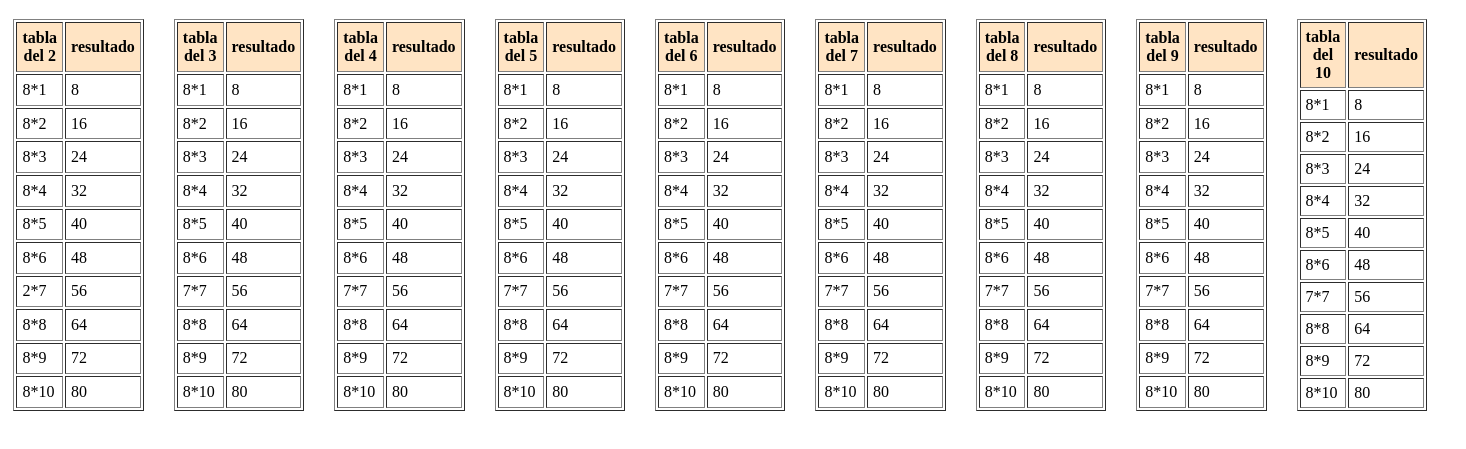
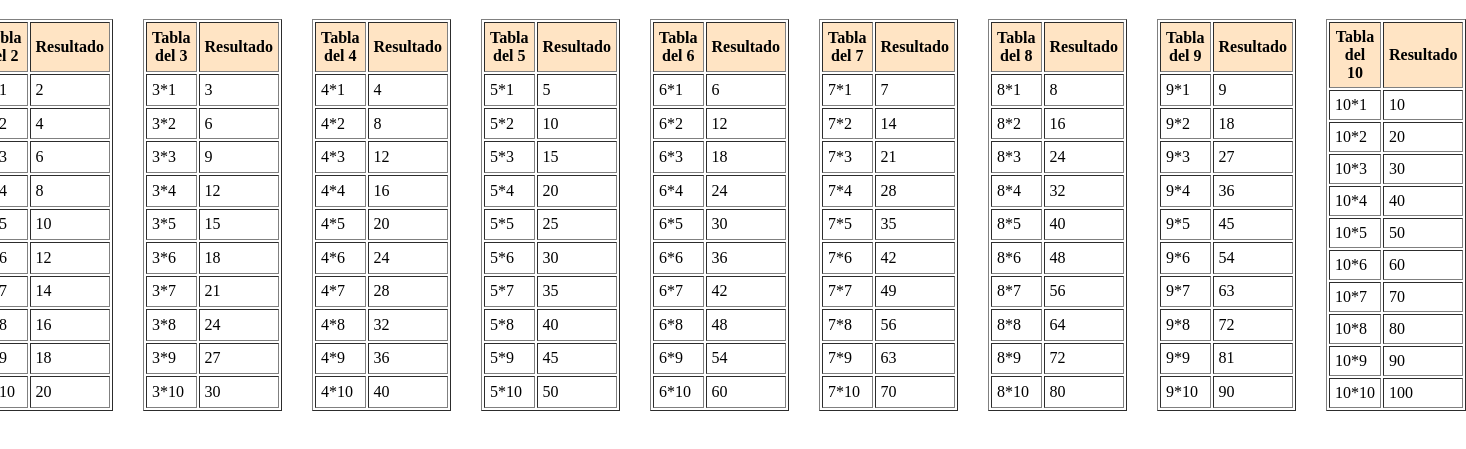
Before and after one commit to GurreraJose/m8-SMX-Gurrera, a plain HTML site: page teoria/tabla/index.html in a window 1280 px wide. Shown: the part 61-510 px from the top of the page, 1466 px wide, since content can reach past the window. Drawn offline with Linux system fonts and the light colour scheme.

Commit message:
dsaadsasd

```diff
--- a/teoria/tabla/index.html
+++ b/teoria/tabla/index.html
@@ -57,8 +57,290 @@
     </table>
     <table border="1">
         <tr>
-            <th>tabla del 2</th>
-            <th>resultado</th>
+            <th>Tabla del 2</th>
+            <th>Resultado</th>
+        </tr>
+        <tr>
+            <td>2*1</td>
+            <td>2</td>
+        </tr>
+        <tr>
+            <td>2*2</td>
+            <td>4</td>
+        </tr>
+        <tr>
+            <td>2*3</td>
+            <td>6</td>
+        </tr>
+        <tr>
+            <td>2*4</td>
+            <td>8</td>
+        </tr>
+        <tr>
+            <td>2*5</td>
+            <td>10</td>
+        </tr>
+        <tr>
+            <td>2*6</td>
+            <td>12</td>
+        </tr>
+        <tr>
+            <td>2*7</td>
+            <td>14</td>
+        </tr>
+        <tr>
+            <td>2*8</td>
+            <td>16</td>
+        </tr>
+        <tr>
+            <td>2*9</td>
+            <td>18</td>
+        </tr>
+        <tr>
+            <td>2*10</td>
+            <td>20</td>
+        </tr>
+    </table>
+
+    <table border="1">
+        <tr>
+            <th>Tabla del 3</th>
+            <th>Resultado</th>
+        </tr>
+        <tr>
+            <td>3*1</td>
+            <td>3</td>
+        </tr>
+        <tr>
+            <td>3*2</td>
+            <td>6</td>
+        </tr>
+        <tr>
+            <td>3*3</td>
+            <td>9</td>
+        </tr>
+        <tr>
+            <td>3*4</td>
+            <td>12</td>
+        </tr>
+        <tr>
+            <td>3*5</td>
+            <td>15</td>
+        </tr>
+        <tr>
+            <td>3*6</td>
+            <td>18</td>
+        </tr>
+        <tr>
+            <td>3*7</td>
+            <td>21</td>
+        </tr>
+        <tr>
+            <td>3*8</td>
+            <td>24</td>
+        </tr>
+        <tr>
+            <td>3*9</td>
+            <td>27</td>
+        </tr>
+        <tr>
+            <td>3*10</td>
+            <td>30</td>
+        </tr>
+    </table>
+
+    <table border="1">
+        <tr>
+            <th>Tabla del 4</th>
+            <th>Resultado</th>
+        </tr>
+        <tr>
+            <td>4*1</td>
+            <td>4</td>
+        </tr>
+        <tr>
+            <td>4*2</td>
+            <td>8</td>
+        </tr>
+        <tr>
+            <td>4*3</td>
+            <td>12</td>
+        </tr>
+        <tr>
+            <td>4*4</td>
+            <td>16</td>
+        </tr>
+        <tr>
+            <td>4*5</td>
+            <td>20</td>
+        </tr>
+        <tr>
+            <td>4*6</td>
+            <td>24</td>
+        </tr>
+        <tr>
+            <td>4*7</td>
+            <td>28</td>
+        </tr>
+        <tr>
+            <td>4*8</td>
+            <td>32</td>
+        </tr>
+        <tr>
+            <td>4*9</td>
+            <td>36</td>
+        </tr>
+        <tr>
+            <td>4*10</td>
+            <td>40</td>
+        </tr>
+    </table>
+
+    <table border="1">
+        <tr>
+            <th>Tabla del 5</th>
+            <th>Resultado</th>
+        </tr>
+        <tr>
+            <td>5*1</td>
+            <td>5</td>
+        </tr>
+        <tr>
+            <td>5*2</td>
+            <td>10</td>
+        </tr>
+        <tr>
+            <td>5*3</td>
+            <td>15</td>
+        </tr>
+        <tr>
+            <td>5*4</td>
+            <td>20</td>
+        </tr>
+        <tr>
+            <td>5*5</td>
+            <td>25</td>
+        </tr>
+        <tr>
+            <td>5*6</td>
+            <td>30</td>
+        </tr>
+        <tr>
+            <td>5*7</td>
+            <td>35</td>
+        </tr>
+        <tr>
+            <td>5*8</td>
+            <td>40</td>
+        </tr>
+        <tr>
+            <td>5*9</td>
+            <td>45</td>
+        </tr>
+        <tr>
+            <td>5*10</td>
+            <td>50</td>
+        </tr>
+    </table>
+
+    <table border="1">
+        <tr>
+            <th>Tabla del 6</th>
+            <th>Resultado</th>
+        </tr>
+        <tr>
+            <td>6*1</td>
+            <td>6</td>
+        </tr>
+        <tr>
+            <td>6*2</td>
+            <td>12</td>
+        </tr>
+        <tr>
+            <td>6*3</td>
+            <td>18</td>
+        </tr>
+        <tr>
+            <td>6*4</td>
+            <td>24</td>
+        </tr>
+        <tr>
+            <td>6*5</td>
+            <td>30</td>
+        </tr>
+        <tr>
+            <td>6*6</td>
+            <td>36</td>
+        </tr>
+        <tr>
+            <td>6*7</td>
+            <td>42</td>
+        </tr>
+        <tr>
+            <td>6*8</td>
+            <td>48</td>
+        </tr>
+        <tr>
+            <td>6*9</td>
+            <td>54</td>
+        </tr>
+        <tr>
+            <td>6*10</td>
+            <td>60</td>
+        </tr>
+    </table>
+
+    <table border="1">
+        <tr>
+            <th>Tabla del 7</th>
+            <th>Resultado</th>
+        </tr>
+        <tr>
+            <td>7*1</td>
+            <td>7</td>
+        </tr>
+        <tr>
+            <td>7*2</td>
+            <td>14</td>
+        </tr>
+        <tr>
+            <td>7*3</td>
+            <td>21</td>
+        </tr>
+        <tr>
+            <td>7*4</td>
+            <td>28</td>
+        </tr>
+        <tr>
+            <td>7*5</td>
+            <td>35</td>
+        </tr>
+        <tr>
+            <td>7*6</td>
+            <td>42</td>
+        </tr>
+        <tr>
+            <td>7*7</td>
+            <td>49</td>
+        </tr>
+        <tr>
+            <td>7*8</td>
+            <td>56</td>
+        </tr>
+        <tr>
+            <td>7*9</td>
+            <td>63</td>
+        </tr>
+        <tr>
+            <td>7*10</td>
+            <td>70</td>
+        </tr>
+    </table>
+
+    <table border="1">
+        <tr>
+            <th>Tabla del 8</th>
+            <th>Resultado</th>
         </tr>
         <tr>
             <td>8*1</td>
@@ -85,7 +367,7 @@
             <td>48</td>
         </tr>
         <tr>
-            <td>2*7</td>
+            <td>8*7</td>
             <td>56</td>
         </tr>
         <tr>
@@ -101,372 +383,98 @@
             <td>80</td>
         </tr>
     </table>
+
     <table border="1">
         <tr>
-            <th>tabla del 3</th>
-            <th>resultado</th>
+            <th>Tabla del 9</th>
+            <th>Resultado</th>
         </tr>
         <tr>
-            <td>8*1</td>
-            <td>8</td>
+            <td>9*1</td>
+            <td>9</td>
         </tr>
         <tr>
-            <td>8*2</td>
-            <td>16</td>
+            <td>9*2</td>
+            <td>18</td>
         </tr>
         <tr>
-            <td>8*3</td>
-            <td>24</td>
+            <td>9*3</td>
+            <td>27</td>
         </tr>
         <tr>
-            <td>8*4</td>
-            <td>32</td>
+            <td>9*4</td>
+            <td>36</td>
         </tr>
         <tr>
-            <td>8*5</td>
+            <td>9*5</td>
+            <td>45</td>
+        </tr>
+        <tr>
+            <td>9*6</td>
+            <td>54</td>
+        </tr>
+        <tr>
+            <td>9*7</td>
+            <td>63</td>
+        </tr>
+        <tr>
+            <td>9*8</td>
+            <td>72</td>
+        </tr>
+        <tr>
+            <td>9*9</td>
+            <td>81</td>
+        </tr>
+        <tr>
+            <td>9*10</td>
+            <td>90</td>
+        </tr>
+    </table>
+
+    <table border="1">
+        <tr>
+            <th>Tabla del 10</th>
+            <th>Resultado</th>
+        </tr>
+        <tr>
+            <td>10*1</td>
+            <td>10</td>
+        </tr>
+        <tr>
+            <td>10*2</td>
+            <td>20</td>
+        </tr>
+        <tr>
+            <td>10*3</td>
+            <td>30</td>
+        </tr>
+        <tr>
+            <td>10*4</td>
             <td>40</td>
         </tr>
         <tr>
-            <td>8*6</td>
-            <td>48</td>
+            <td>10*5</td>
+            <td>50</td>
         </tr>
         <tr>
-            <td>7*7</td>
-            <td>56</td>
+            <td>10*6</td>
+            <td>60</td>
         </tr>
         <tr>
-            <td>8*8</td>
-            <td>64</td>
+            <td>10*7</td>
+            <td>70</td>
         </tr>
         <tr>
-            <td>8*9</td>
-            <td>72</td>
+            <td>10*8</td>
+            <td>80</td>
         </tr>
         <tr>
-            <td>8*10</td>
-            <td>80</td>
-        </tr>
-    </table>
-    <table border="1">
-        <tr>
-            <th>tabla del 4</th>
-            <th>resultado</th>
+            <td>10*9</td>
+            <td>90</td>
         </tr>
         <tr>
-            <td>8*1</td>
-            <td>8</td>
-        </tr>
-        <tr>
-            <td>8*2</td>
-            <td>16</td>
-        </tr>
-        <tr>
-            <td>8*3</td>
-            <td>24</td>
-        </tr>
-        <tr>
-            <td>8*4</td>
-            <td>32</td>
-        </tr>
-        <tr>
-            <td>8*5</td>
-            <td>40</td>
-        </tr>
-        <tr>
-            <td>8*6</td>
-            <td>48</td>
-        </tr>
-        <tr>
-            <td>7*7</td>
-            <td>56</td>
-        </tr>
-        <tr>
-            <td>8*8</td>
-            <td>64</td>
-        </tr>
-        <tr>
-            <td>8*9</td>
-            <td>72</td>
-        </tr>
-        <tr>
-            <td>8*10</td>
-            <td>80</td>
-        </tr>
-    </table>
-    <table border="1">
-        <tr>
-            <th>tabla del 5</th>
-            <th>resultado</th>
-        </tr>
-        <tr>
-            <td>8*1</td>
-            <td>8</td>
-        </tr>
-        <tr>
-            <td>8*2</td>
-            <td>16</td>
-        </tr>
-        <tr>
-            <td>8*3</td>
-            <td>24</td>
-        </tr>
-        <tr>
-            <td>8*4</td>
-            <td>32</td>
-        </tr>
-        <tr>
-            <td>8*5</td>
-            <td>40</td>
-        </tr>
-        <tr>
-            <td>8*6</td>
-            <td>48</td>
-        </tr>
-        <tr>
-            <td>7*7</td>
-            <td>56</td>
-        </tr>
-        <tr>
-            <td>8*8</td>
-            <td>64</td>
-        </tr>
-        <tr>
-            <td>8*9</td>
-            <td>72</td>
-        </tr>
-        <tr>
-            <td>8*10</td>
-            <td>80</td>
-        </tr>
-    </table>
-    <table border="1">
-        <tr>
-            <th>tabla del 6</th>
-            <th>resultado</th>
-        </tr>
-        <tr>
-            <td>8*1</td>
-            <td>8</td>
-        </tr>
-        <tr>
-            <td>8*2</td>
-            <td>16</td>
-        </tr>
-        <tr>
-            <td>8*3</td>
-            <td>24</td>
-        </tr>
-        <tr>
-            <td>8*4</td>
-            <td>32</td>
-        </tr>
-        <tr>
-            <td>8*5</td>
-            <td>40</td>
-        </tr>
-        <tr>
-            <td>8*6</td>
-            <td>48</td>
-        </tr>
-        <tr>
-            <td>7*7</td>
-            <td>56</td>
-        </tr>
-        <tr>
-            <td>8*8</td>
-            <td>64</td>
-        </tr>
-        <tr>
-            <td>8*9</td>
-            <td>72</td>
-        </tr>
-        <tr>
-            <td>8*10</td>
-            <td>80</td>
-        </tr>
-    </table>
-    <table border="1">
-        <tr>
-            <th>tabla del 7</th>
-            <th>resultado</th>
-        </tr>
-        <tr>
-            <td>8*1</td>
-            <td>8</td>
-        </tr>
-        <tr>
-            <td>8*2</td>
-            <td>16</td>
-        </tr>
-        <tr>
-            <td>8*3</td>
-            <td>24</td>
-        </tr>
-        <tr>
-            <td>8*4</td>
-            <td>32</td>
-        </tr>
-        <tr>
-            <td>8*5</td>
-            <td>40</td>
-        </tr>
-        <tr>
-            <td>8*6</td>
-            <td>48</td>
-        </tr>
-        <tr>
-            <td>7*7</td>
-            <td>56</td>
-        </tr>
-        <tr>
-            <td>8*8</td>
-            <td>64</td>
-        </tr>
-        <tr>
-            <td>8*9</td>
-            <td>72</td>
-        </tr>
-        <tr>
-            <td>8*10</td>
-            <td>80</td>
-        </tr>
-    </table>
-    <table border="1">
-        <tr>
-            <th>tabla del 8</th>
-            <th>resultado</th>
-        </tr>
-        <tr>
-            <td>8*1</td>
-            <td>8</td>
-        </tr>
-        <tr>
-            <td>8*2</td>
-            <td>16</td>
-        </tr>
-        <tr>
-            <td>8*3</td>
-            <td>24</td>
-        </tr>
-        <tr>
-            <td>8*4</td>
-            <td>32</td>
-        </tr>
-        <tr>
-            <td>8*5</td>
-            <td>40</td>
-        </tr>
-        <tr>
-            <td>8*6</td>
-            <td>48</td>
-        </tr>
-        <tr>
-            <td>7*7</td>
-            <td>56</td>
-        </tr>
-        <tr>
-            <td>8*8</td>
-            <td>64</td>
-        </tr>
-        <tr>
-            <td>8*9</td>
-            <td>72</td>
-        </tr>
-        <tr>
-            <td>8*10</td>
-            <td>80</td>
-        </tr>
-    </table>
-    <table border="1">
-        <tr>
-            <th>tabla del 9</th>
-            <th>resultado</th>
-        </tr>
-        <tr>
-            <td>8*1</td>
-            <td>8</td>
-        </tr>
-        <tr>
-            <td>8*2</td>
-            <td>16</td>
-        </tr>
-        <tr>
-            <td>8*3</td>
-            <td>24</td>
-        </tr>
-        <tr>
-            <td>8*4</td>
-            <td>32</td>
-        </tr>
-        <tr>
-            <td>8*5</td>
-            <td>40</td>
-        </tr>
-        <tr>
-            <td>8*6</td>
-            <td>48</td>
-        </tr>
-        <tr>
-            <td>7*7</td>
-            <td>56</td>
-        </tr>
-        <tr>
-            <td>8*8</td>
-            <td>64</td>
-        </tr>
-        <tr>
-            <td>8*9</td>
-            <td>72</td>
-        </tr>
-        <tr>
-            <td>8*10</td>
-            <td>80</td>
-        </tr>
-    </table>
-    <table border="1">
-        <tr>
-            <th>tabla del 10</th>
-            <th>resultado</th>
-        </tr>
-        <tr>
-            <td>8*1</td>
-            <td>8</td>
-        </tr>
-        <tr>
-            <td>8*2</td>
-            <td>16</td>
-        </tr>
-        <tr>
-            <td>8*3</td>
-            <td>24</td>
-        </tr>
-        <tr>
-            <td>8*4</td>
-            <td>32</td>
-        </tr>
-        <tr>
-            <td>8*5</td>
-            <td>40</td>
-        </tr>
-        <tr>
-            <td>8*6</td>
-            <td>48</td>
-        </tr>
-        <tr>
-            <td>7*7</td>
-            <td>56</td>
-        </tr>
-        <tr>
-            <td>8*8</td>
-            <td>64</td>
-        </tr>
-        <tr>
-            <td>8*9</td>
-            <td>72</td>
-        </tr>
-        <tr>
-            <td>8*10</td>
-            <td>80</td>
+            <td>10*10</td>
+            <td>100</td>
         </tr>
     </table>
 </div>
```
